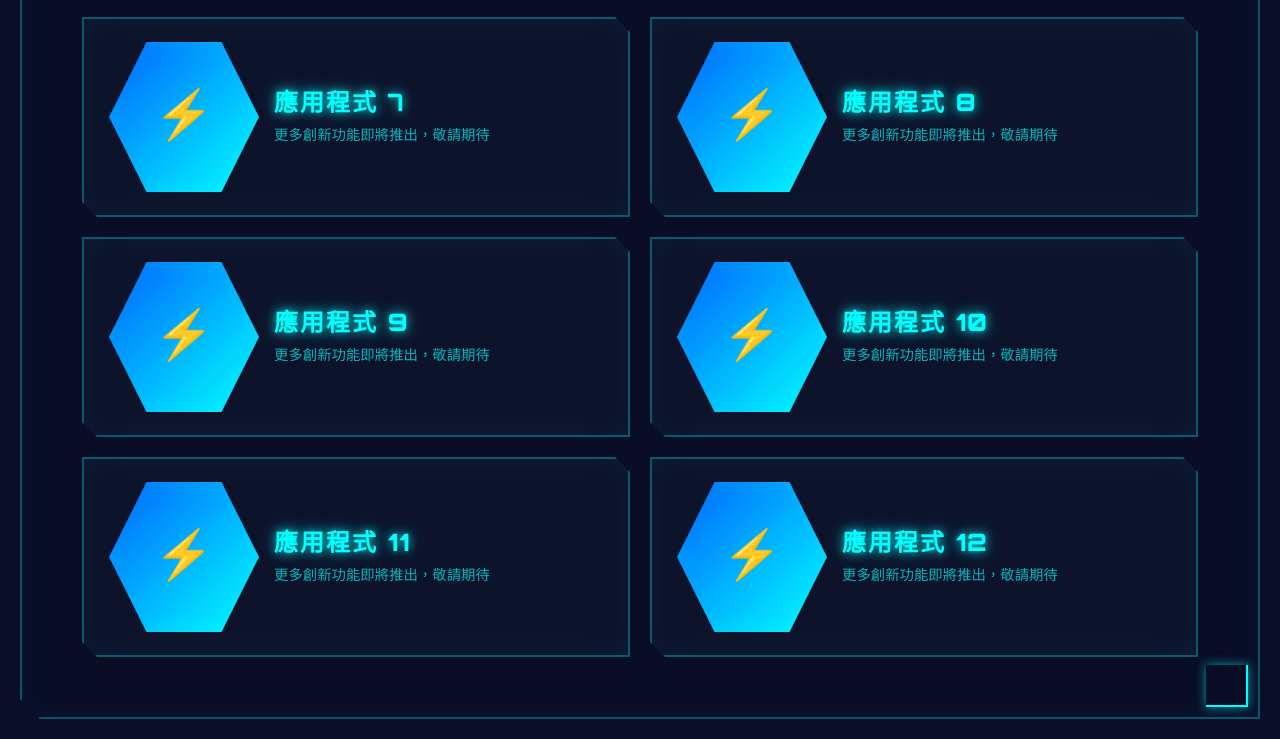
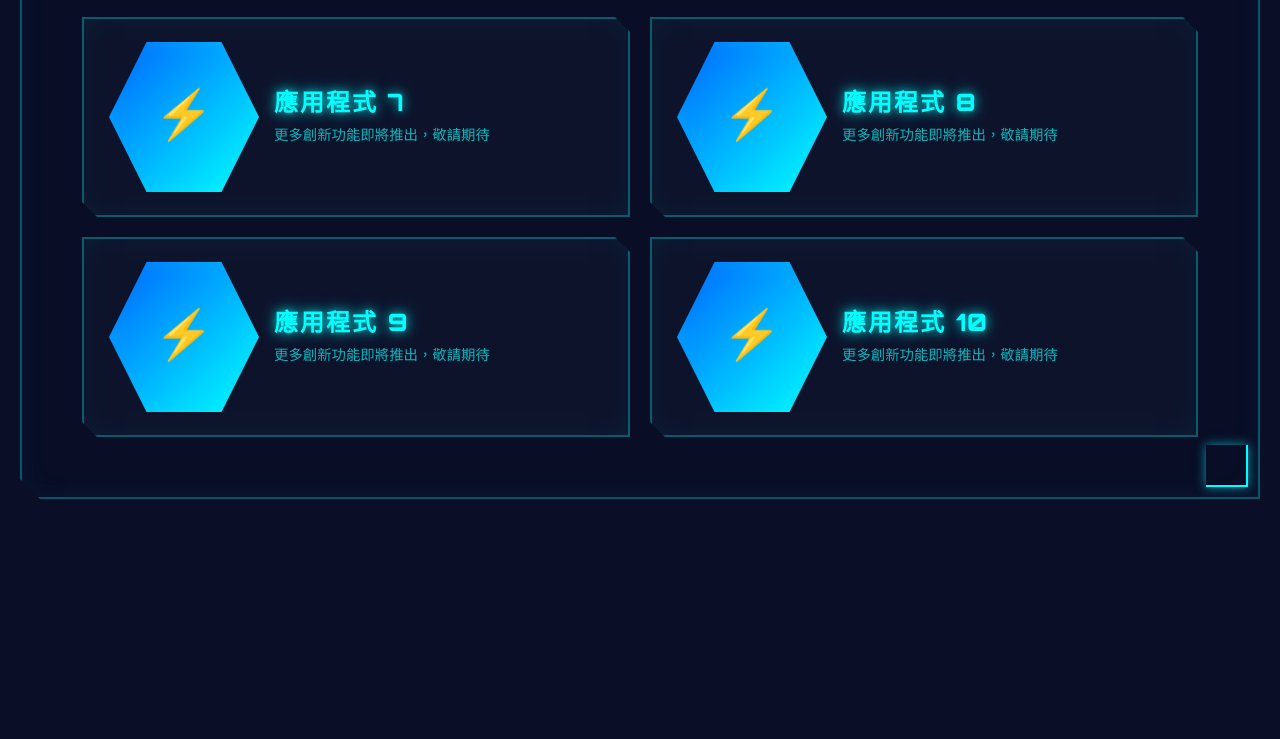
Before and after one commit to TCC-AI/GATE, a plain HTML site: page index.html in a window 1280 px wide. Shown: the part 1095-1834 px from the top of the page. After the commit the page ends 1614 px from the top, so only its background shows below. Drawn offline with Linux system fonts and the light colour scheme; animation ran at ten frames a second.

Commit message:
Update index.html

```diff
--- a/index.html
+++ b/index.html
@@ -935,18 +935,6 @@
                 icon: 'app10.png',
                 url: 'https://example.com/app10',
                 desc: '更多創新功能即將推出，敬請期待'
-            },
-            {
-                name: '應用程式 11',
-                icon: 'app11.png',
-                url: 'https://example.com/app11',
-                desc: '更多創新功能即將推出，敬請期待'
-            },
-            {
-                name: '應用程式 12',
-                icon: 'app12.png',
-                url: 'https://example.com/app12',
-                desc: '更多創新功能即將推出，敬請期待'
             }
         ];
 
```
